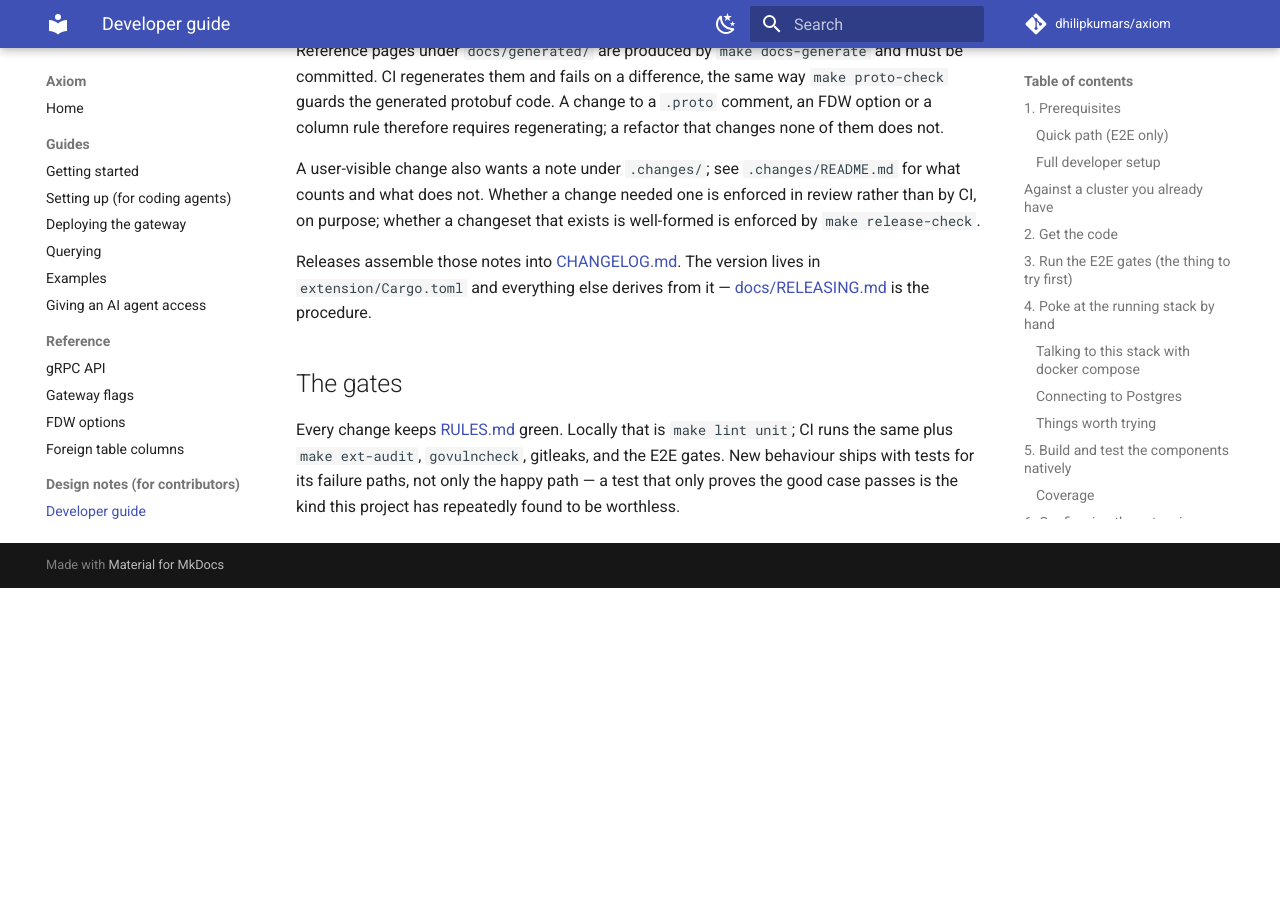
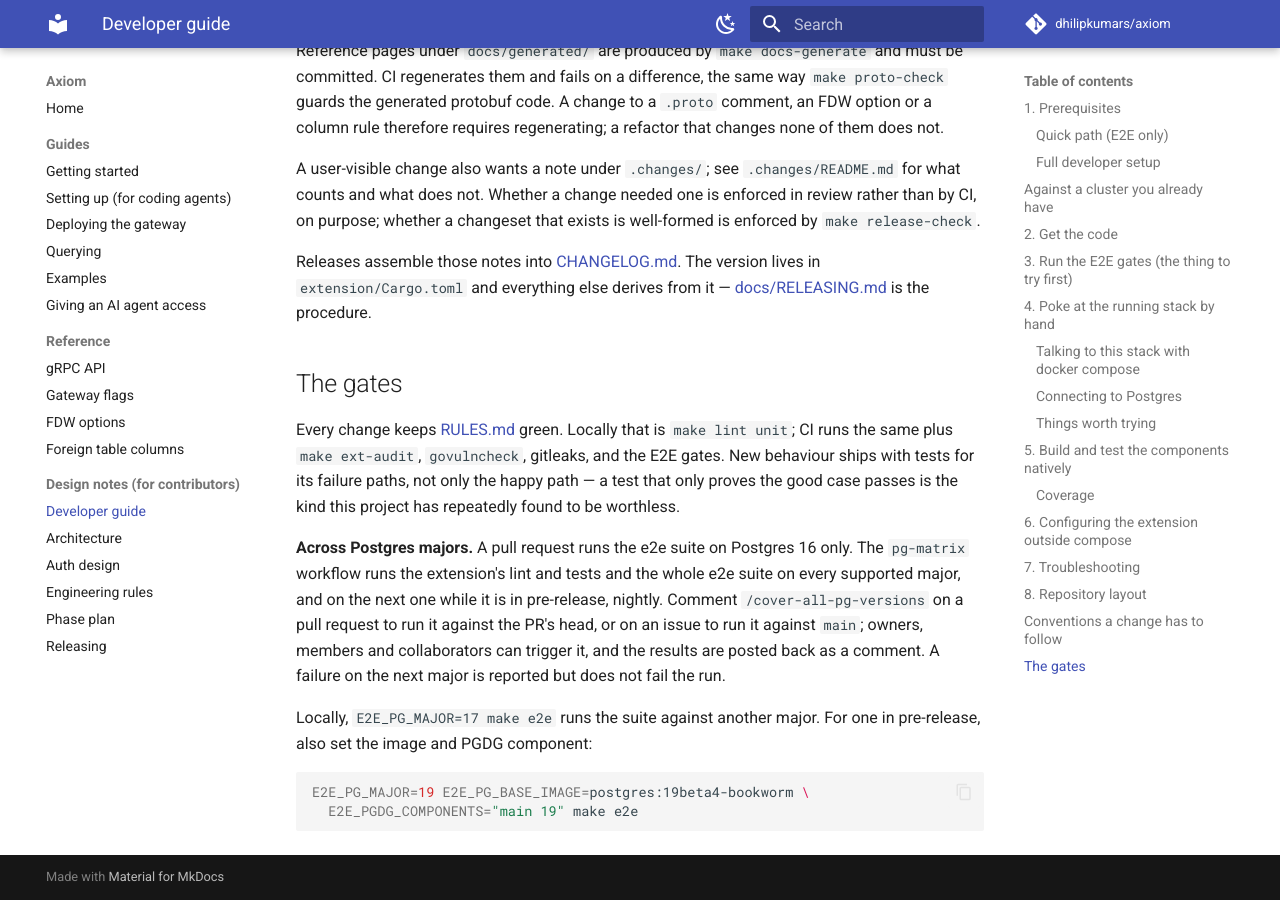
Before and after one commit to dhilipkumars/axiom, an MkDocs documentation site: the page built from docs/development.md, in a window 1280 px wide and 900 px high, scrolled down 14254 px. Built offline with MkDocs 1.6.1 and Material for MkDocs 9.7.7, drawn with Linux system fonts in a browser that asks for light colours; comment, search, counter and statistics services are not loaded; before the commit the page ends 14842 px from its top, so only the background shows below that.

Commit message:
Run every Postgres major and the next one nightly, or on /cover-all-pg-versions
Pull requests run the e2e suite on Postgres 16 only, yet the extension
differs by major in real code -- shmem's dsa_create split at 17,
create_foreignscan_path's three arities, tuple attributes at 18 -- and on 17
and 18 nothing put a query through a real cluster. The pg-matrix workflow runs
the extension's lint, unit and pg tests and the whole e2e suite on 16, 17 and
18, and on the next major while it is in pre-release: nightly, from the
Actions tab, or by commenting /cover-all-pg-versions on an issue (tests main)
or a pull request (tests its head). Results are posted back as a comment.

The next major is 19, in beta. PostgreSQL's master branch is already 20devel,
but pgrx 0.19.2 has no bindings for it; 19 is the next release, and pgrx
supports it. Its image tag moves with every beta and RC, so the workflow
looks it up on Docker Hub each run and prefers the release image once there
is one. Its jobs may fail without failing the run: a pre-release changes
under us, and a nightly that is red for a beta regression would teach people
to ignore it.

Only owners, members and collaborators can trigger the command, and the jobs
that run the code get a read-only token and no secrets, so a fork's pull
request runs only because a maintainer asked.

To build other majors the extension image takes its base image and PGDG
components as arguments, the compose stack passes E2E_PG_MAJOR through, and
extension/Cargo.toml gains a pg19 feature, marked unsupported. The
version-gated code needed nothing: every newest-major branch is written as
not(pg16 or pg17), so pg19 takes the 18+ path.

The push trigger on this branch is temporary, for one pre-merge run: the
other triggers fire only once the file is on the default branch.

Co-Authored-By: Claude Opus 5.5 <noreply@anthropic.com>

````diff
--- a/docs/development.md
+++ b/docs/development.md
@@ -703,3 +703,19 @@ CI runs the same plus `make ext-audit`, `govulncheck`, gitleaks, and the E2E
 gates. New behaviour ships with tests for its failure paths, not only the happy
 path — a test that only proves the good case passes is the kind this project
 has repeatedly found to be worthless.
+
+**Across Postgres majors.** A pull request runs the e2e suite on Postgres 16
+only. The `pg-matrix` workflow runs the extension's lint and tests and the
+whole e2e suite on every supported major, and on the next one while it is in
+pre-release, nightly. Comment `/cover-all-pg-versions` on a pull request to run
+it against the PR's head, or on an issue to run it against `main`; owners,
+members and collaborators can trigger it, and the results are posted back as a
+comment. A failure on the next major is reported but does not fail the run.
+
+Locally, `E2E_PG_MAJOR=17 make e2e` runs the suite against another major. For
+one in pre-release, also set the image and PGDG component:
+
+```sh
+E2E_PG_MAJOR=19 E2E_PG_BASE_IMAGE=postgres:19beta4-bookworm \
+  E2E_PGDG_COMPONENTS="main 19" make e2e
+```
````
Also changed, not shown: 6 other files.
